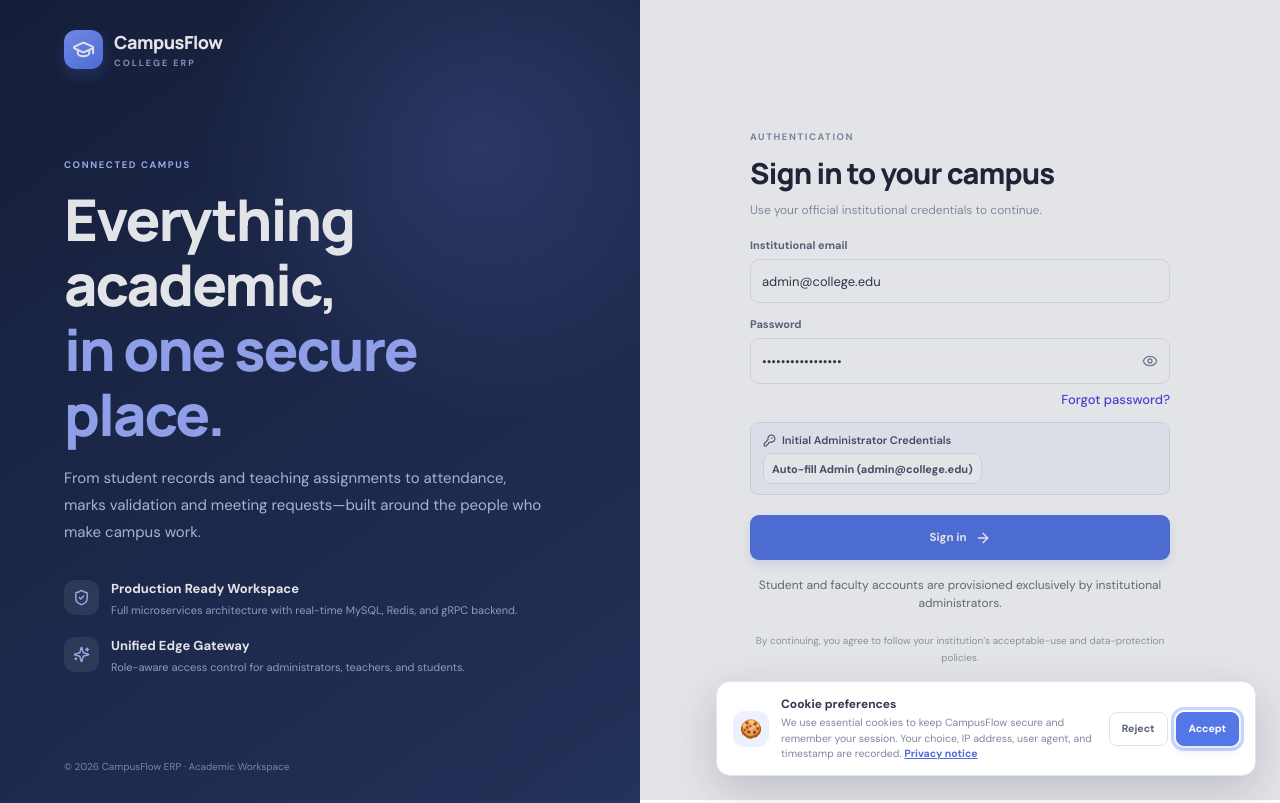
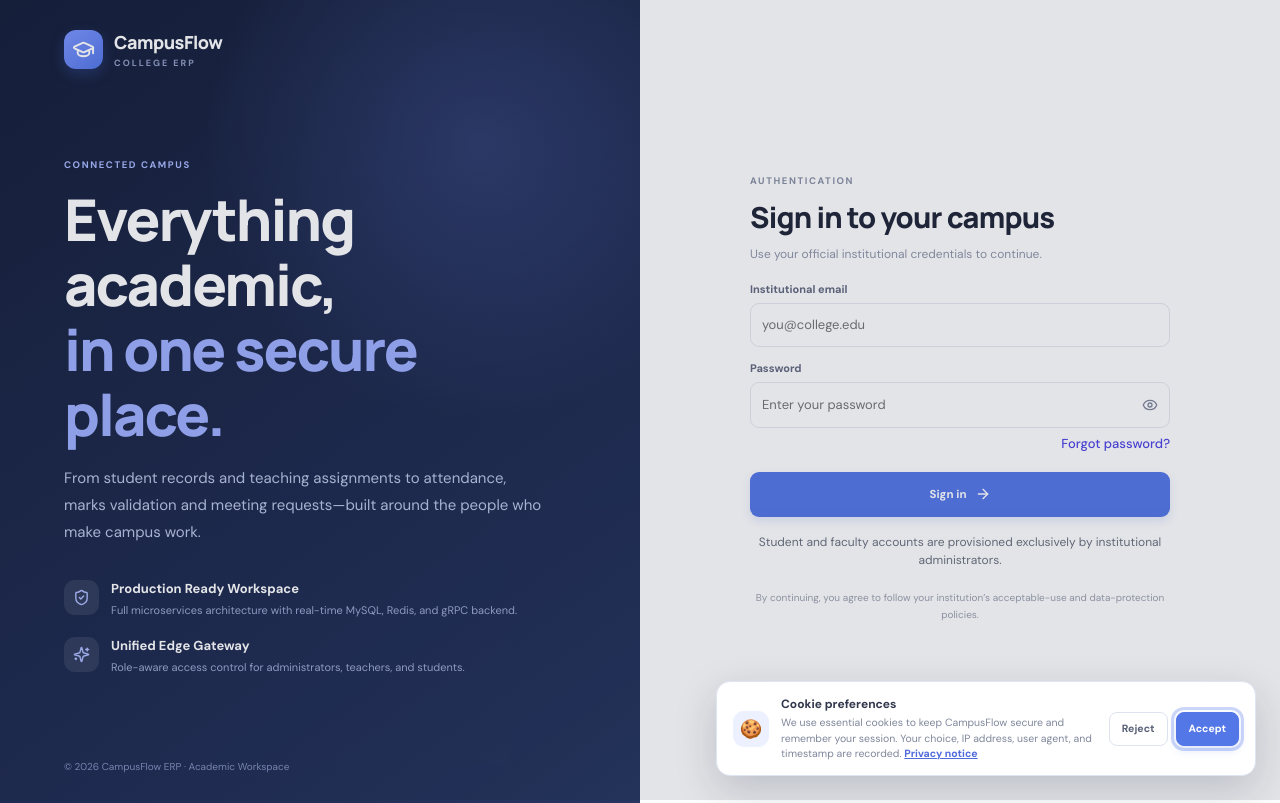
Before and after one commit to ishanwaghela2007/dbms-project, a Next.js app in the folder frontend/: page /login in a window 1280 px wide. Built offline with nearby package versions, Linux system fonts and the light colour scheme; no server answers.

Commit message:
fix: remove login credential autofill

```diff
--- a/frontend/src/app/login/page.tsx
+++ b/frontend/src/app/login/page.tsx
@@ -3,14 +3,14 @@
 import Link from "next/link";
 import { useState, useEffect, type FormEvent } from "react";
 import { useRouter } from "next/navigation";
-import { ArrowRight, Eye, EyeOff, GraduationCap, ShieldCheck, Sparkles, KeyRound } from "lucide-react";
+import { ArrowRight, Eye, EyeOff, GraduationCap, ShieldCheck, Sparkles } from "lucide-react";
 import { apiRequest } from "@/lib/api/client";
 
 export default function LoginPage() {
   const router = useRouter();
   const [mounted, setMounted] = useState(false);
-  const [email, setEmail] = useState("admin@college.edu");
-  const [password, setPassword] = useState("AdminPassword123!");
+  const [email, setEmail] = useState("");
+  const [password, setPassword] = useState("");
   const [showPassword, setShowPassword] = useState(false);
   const [busy, setBusy] = useState(false);
   const [error, setError] = useState("");
@@ -118,12 +118,6 @@ export default function LoginPage() {
     }
   }
 
-  function fillCredentials(fillEmail: string, fillPass: string) {
-    setEmail(fillEmail);
-    setPassword(fillPass);
-    setError("");
-  }
-
   if (!mounted) {
     return <main className="login-page" suppressHydrationWarning />;
   }
@@ -176,7 +170,7 @@ export default function LoginPage() {
       </section>
 
       <section className="login-form-side">
-        <form className="login-card" onSubmit={submit}>
+        <form className="login-card" onSubmit={submit} autoComplete="off">
           <div className="login-mobile-brand">
             <span className="brand-mark">
               <GraduationCap size={22} />
@@ -195,6 +189,7 @@ export default function LoginPage() {
               value={email}
               onChange={(event) => setEmail(event.target.value)}
               placeholder="you@college.edu"
+              autoComplete="off"
             />
           </div>
 
@@ -207,6 +202,7 @@ export default function LoginPage() {
                 value={password}
                 onChange={(event) => setPassword(event.target.value)}
                 placeholder="Enter your password"
+                autoComplete="off"
               />
               <button
                 type="button"
@@ -223,22 +219,6 @@ export default function LoginPage() {
             <Link href="/forgot-password" style={{ fontSize: 13, color: "#4f46e5", fontWeight: 500 }}>
               Forgot password?
             </Link>
-          </div>
-
-          <div style={{ marginTop: 14, padding: "10px 12px", background: "rgba(240, 244, 255, 0.6)", borderRadius: 8, border: "1px solid #dce4f7" }}>
-            <div style={{ display: "flex", alignItems: "center", gap: 6, fontSize: 11, fontWeight: 600, color: "#455073", marginBottom: 6 }}>
-              <KeyRound size={13} /> Initial Administrator Credentials
-            </div>
-            <div style={{ display: "flex", gap: 6, flexWrap: "wrap" }}>
-              <button
-                type="button"
-                className="btn btn-secondary btn-sm"
-                style={{ fontSize: 11, padding: "3px 8px" }}
-                onClick={() => fillCredentials("admin@college.edu", "AdminPassword123!")}
-              >
-                Auto-fill Admin (admin@college.edu)
-              </button>
-            </div>
           </div>
 
           {error && (
```
